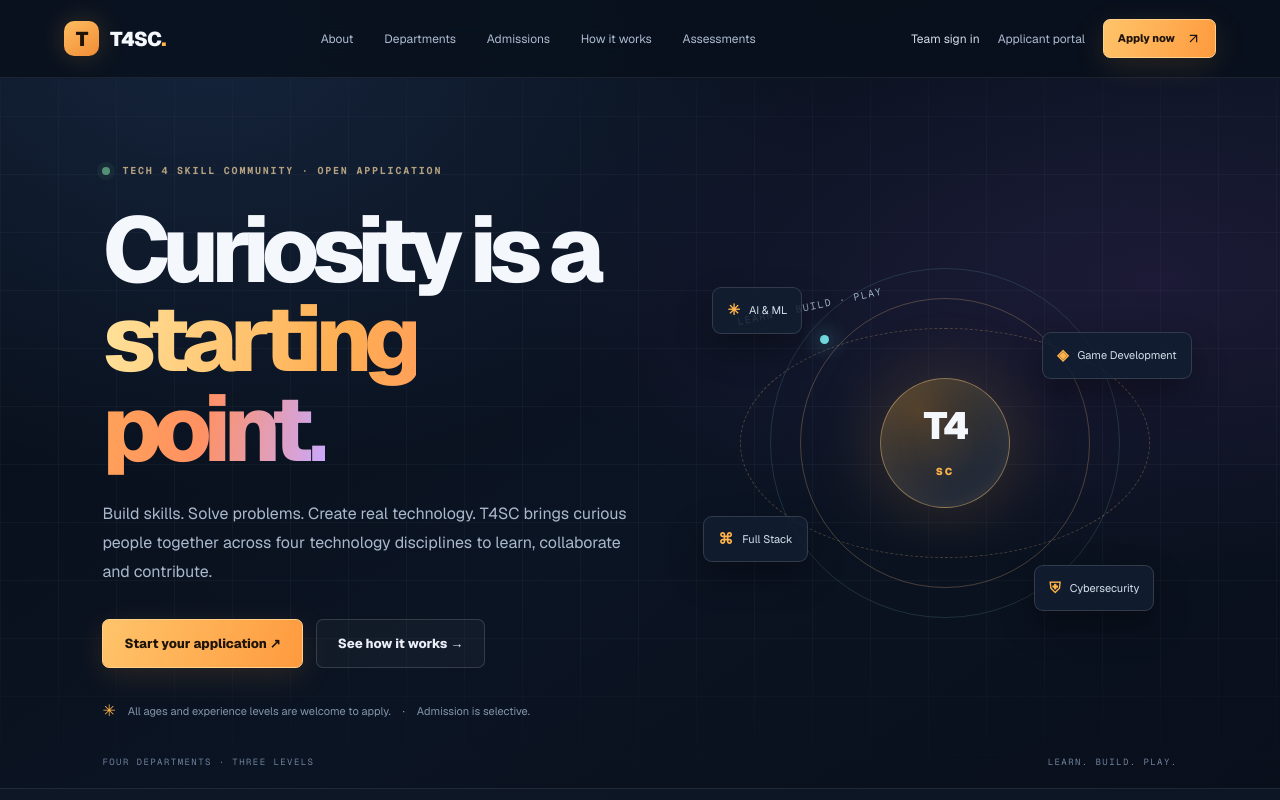
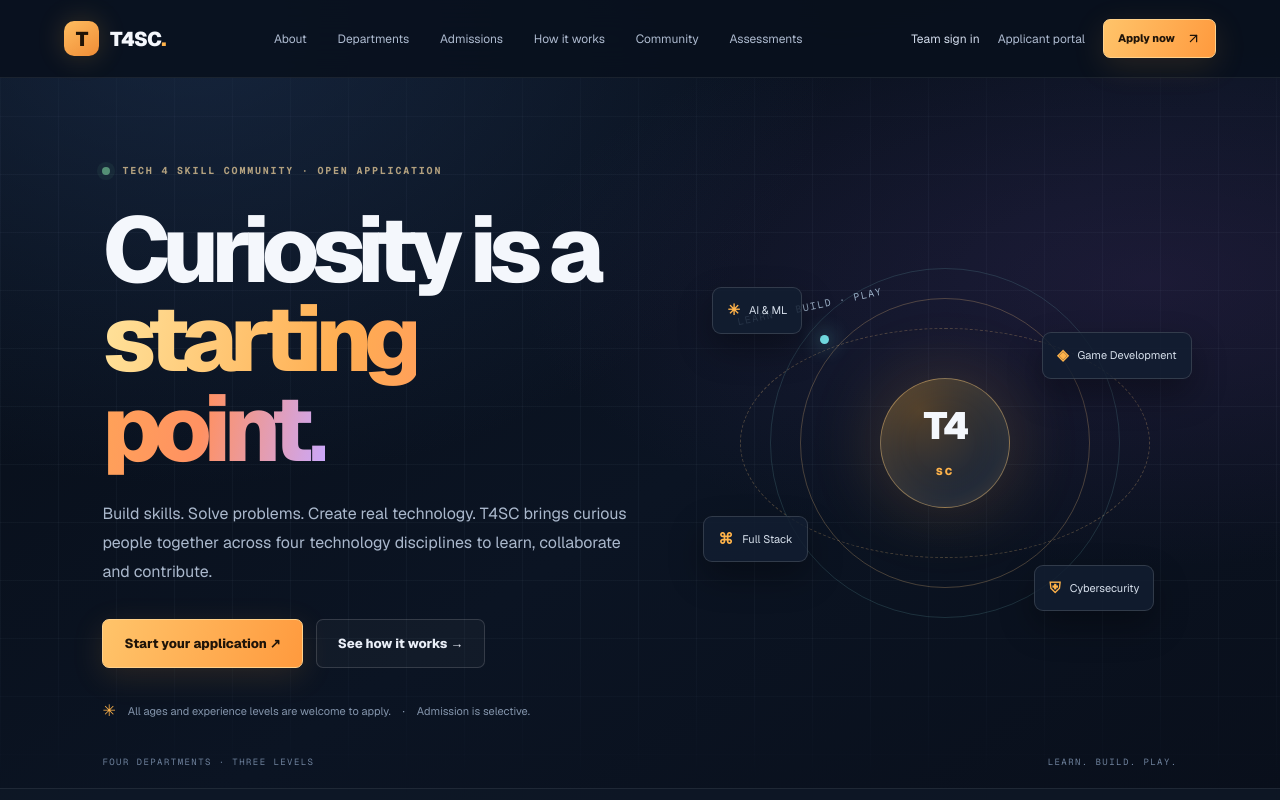
Before and after one commit to abdulraman123-ai/T4SC-requitmennt-website, a Next.js app: page / in a window 1280 px wide. Shown: the top 800 px of the page. Built offline with nearby package versions, Linux system fonts and the light colour scheme; no server answers.

Commit message:
feat: add community navigation and footer link

```diff
--- a/components/site-chrome.tsx
+++ b/components/site-chrome.tsx
@@ -3,6 +3,6 @@ import Link from "next/link";
 import {useState} from "react";
 import {usePathname} from "next/navigation";
 import {ArrowUpRight,Menu,X} from "lucide-react";
-const links=[["About","/about"],["Departments","/departments"],["Admissions","/admissions"],["How it works","/how-it-works"],["Assessments","/assessments"]];
+const links=[["About","/about"],["Departments","/departments"],["Admissions","/admissions"],["How it works","/how-it-works"],["Community","/#join-community"],["Assessments","/assessments"]];
 export function SiteHeader(){const [open,setOpen]=useState(false);const path=usePathname();return <header className="site-header"><Link href="/" className="brand" aria-label="T4SC home"><span className="brand-mark">T</span><span>T4SC<span className="brand-period">.</span></span></Link><nav className={open?"main-nav nav-open":"main-nav"} aria-label="Main navigation">{links.map(([label,href])=><Link key={href} href={href} onClick={()=>setOpen(false)} className={path===href?"nav-active":""}>{label}</Link>)}</nav><div className="header-actions"><Link href="/login" className="nav-login">Team sign in</Link><Link href="/portal" className="nav-portal">Applicant portal</Link><Link href="/apply" className="button button-small">Apply now <ArrowUpRight size={15}/></Link></div><button type="button" className="mobile-nav-toggle" aria-label={open?"Close menu":"Open menu"} aria-expanded={open} onClick={()=>setOpen(!open)}>{open?<X/>:<Menu/>}</button></header>}
-export function SiteFooter(){return <footer className="site-footer"><div className="footer-main"><Link href="/" className="brand"><span className="brand-mark">T</span><span>T4SC<span className="brand-period">.</span></span></Link><p>Tech 4 Skill Community<br/><span>Learn. Build. Play.</span></p><div className="footer-links"><Link href="/privacy-policy">Privacy</Link><Link href="/accessibility">Accessibility</Link><Link href="/code-of-conduct">Community conduct</Link><Link href="/portal">Applicant portal</Link></div></div><div className="footer-bottom"><span>© {new Date().getFullYear()} T4SC</span><span>Applications are screened. Submission does not guarantee admission.</span></div></footer>}
+export function SiteFooter(){return <footer className="site-footer"><div className="footer-main"><Link href="/" className="brand"><span className="brand-mark">T</span><span>T4SC<span className="brand-period">.</span></span></Link><p>Tech 4 Skill Community<br/><span>Learn. Build. Play.</span></p><div className="footer-links"><Link href="/#join-community">Join the community</Link><Link href="/privacy-policy">Privacy</Link><Link href="/accessibility">Accessibility</Link><Link href="/code-of-conduct">Community conduct</Link><Link href="/portal">Applicant portal</Link></div></div><div className="footer-bottom"><span>© {new Date().getFullYear()} T4SC</span><span>Applications are screened. Submission does not guarantee admission.</span></div></footer>}
```
